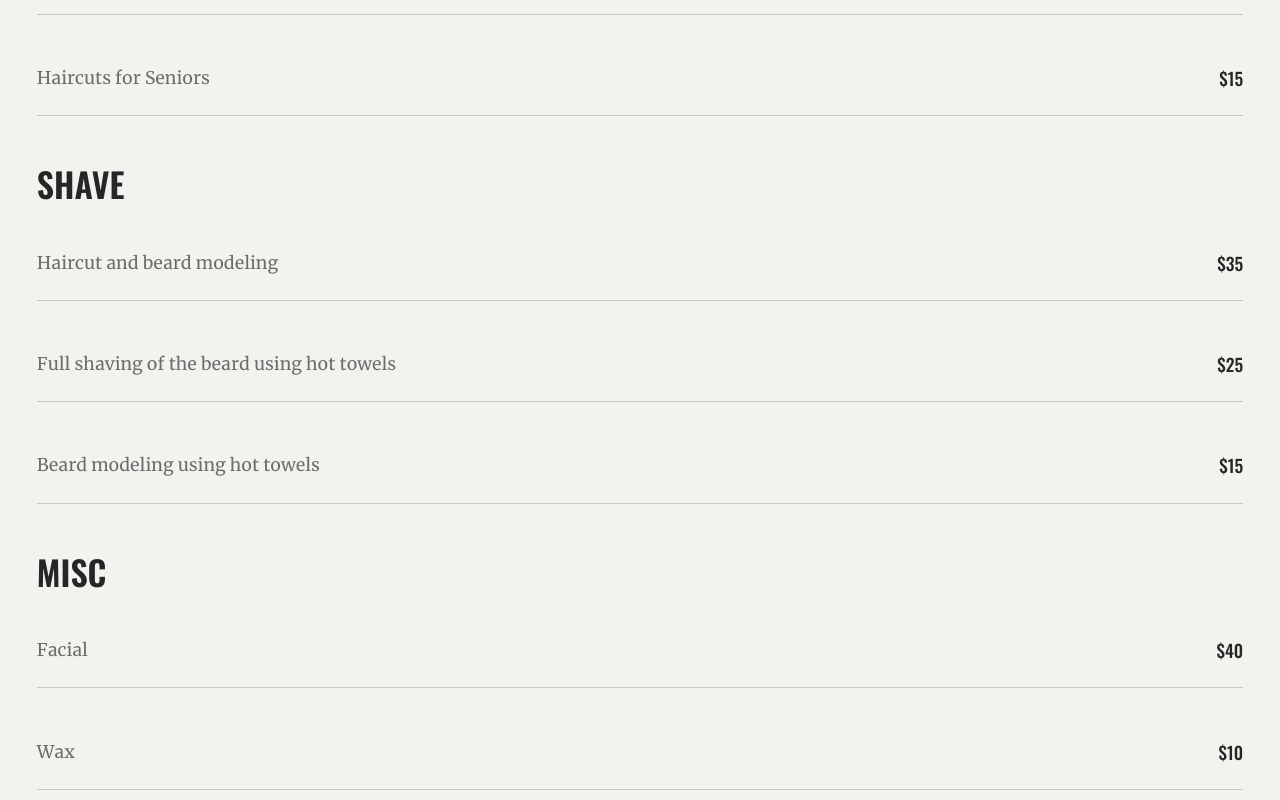
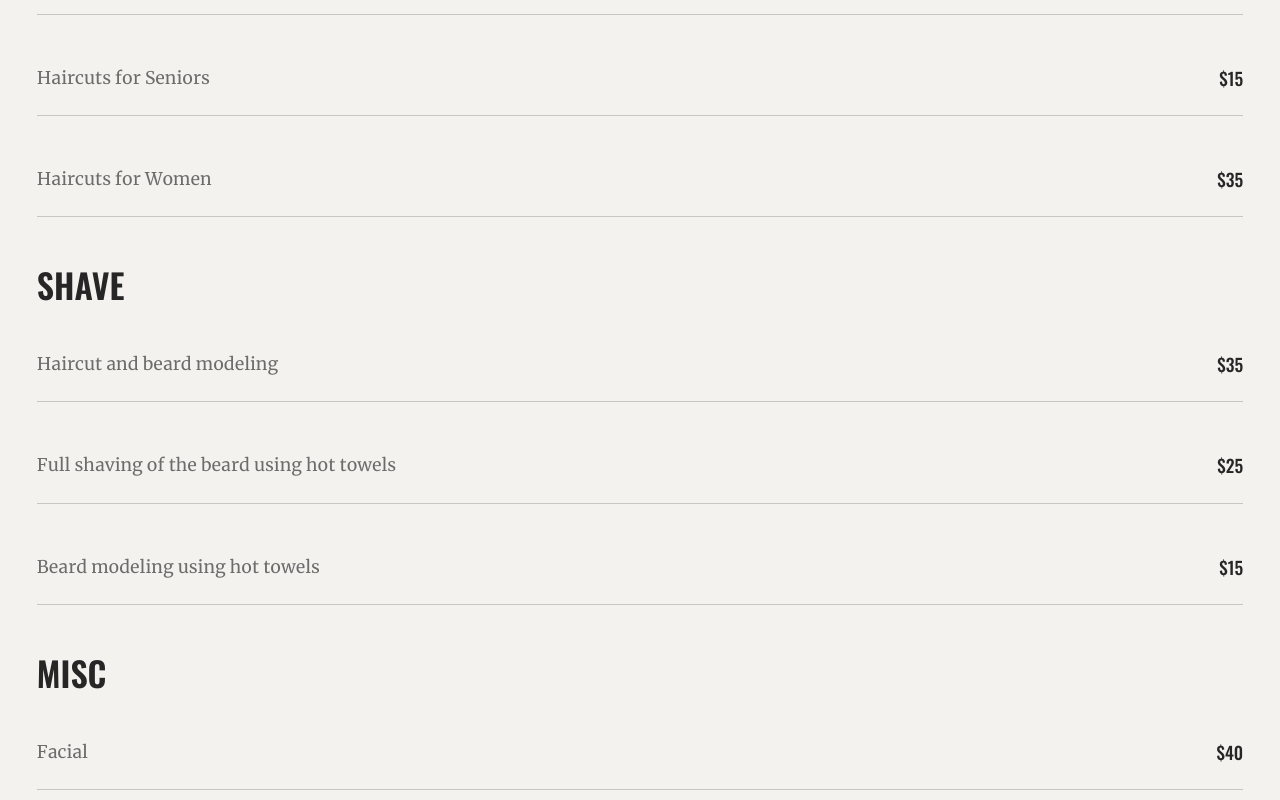
Before and after one commit to jeromechecketts/SWT-Mens-Grooming, a React (Create React App) app: page /services-inside in a window 1280 px wide. Shown: the part 2525-3325 px from the top of the page. Built offline with nearby package versions, Linux system fonts and the light colour scheme; no server answers.

Commit message:
more updates to services

```diff
--- a/src/pages/ServicesInside.js
+++ b/src/pages/ServicesInside.js
@@ -233,6 +233,16 @@
 																$15
 															</span>
 														</li>
+
+														<li className='list-group-item d-flex justify-content-between align-items-center'>
+															<span className='list-group-title'>
+																Haircuts for
+																Women
+															</span>
+															<span className='list-group-price'>
+																$35
+															</span>
+														</li>
 													</ul>
 												</div>
 
```
